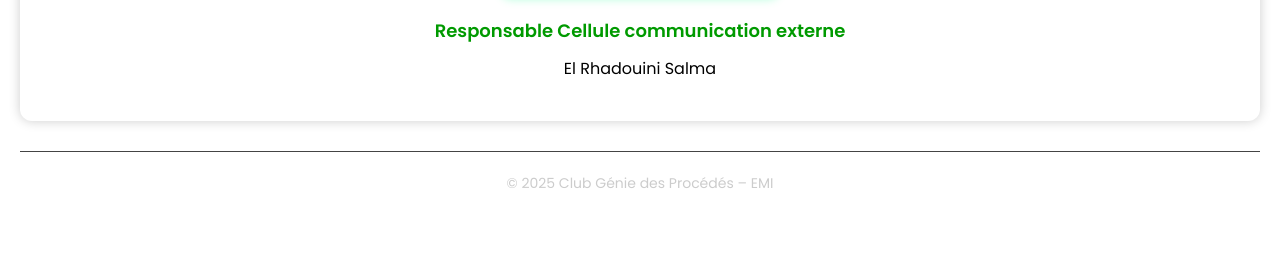
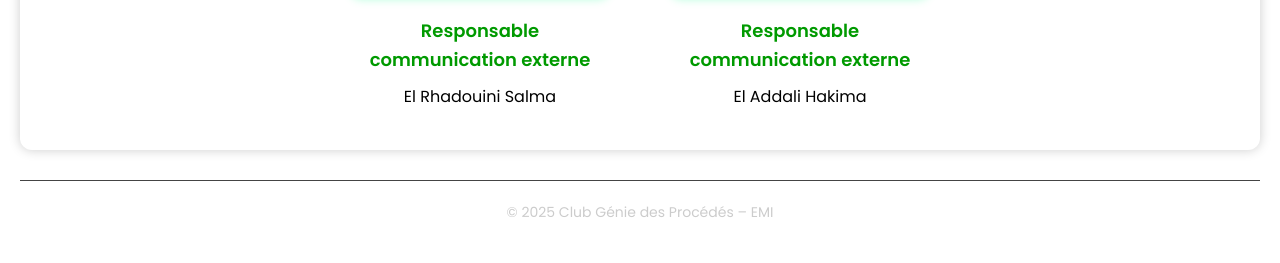
Before and after one commit to TahaBo04/GPI, a Flask app: page /cellule_communication_externe in a window 1280 px wide. Shown: the part 1134-1397 px from the top of the page. Before the commit the page ends 1322 px from the top, so only its background shows below. Run offline with Flask 3, Linux system fonts and the light colour scheme.

Commit message:
Update team section with new members and images

```diff
--- a/templates/cellule_communication_externe.html
+++ b/templates/cellule_communication_externe.html
@@ -54,12 +54,25 @@
 
 <section class="section">
     <h2>Responsables de la Cellule</h2>
-    <div style="display: flex; flex-wrap: wrap; gap: 40px; justify-content: center; align-items: center; margin-top: 30px;">
 
-        <div style="text-align: center;">
-            <img src="{{ url_for('static', filename='uploads/chef_projet2.JPG') }}" alt="Chef Projet 2" class="team-img" style="max-width: 280px;">
-            <p class="role-label">Responsable Cellule communication externe</p>
+    <div class="team" style="justify-content: center; gap: 60px; margin-top: 30px;">
+
+        <!-- Chef 1 -->
+        <div style="text-align: center; max-width: 260px;">
+            <img src="{{ url_for('static', filename='uploads/chef_projet2.JPG') }}"
+                 class="team-img"
+                 alt="Doha Akroud – Responsable communication externe">
+            <p class="role-label">Responsable communication externe</p>
             <p class="name-label">El Rhadouini Salma</p>
+        </div>
+
+        <!-- Chef 2 -->
+        <div style="text-align: center; max-width: 260px;">
+            <img src="{{ url_for('static', filename='uploads/chef_communication_externe.jpeg') }}"
+                 class="team-img"
+                 alt="El Addali Hakima – Responsable communication externe">
+            <p class="role-label">Responsable communication externe</p>
+            <p class="name-label">El Addali Hakima</p>
         </div>
 
     </div>
```
